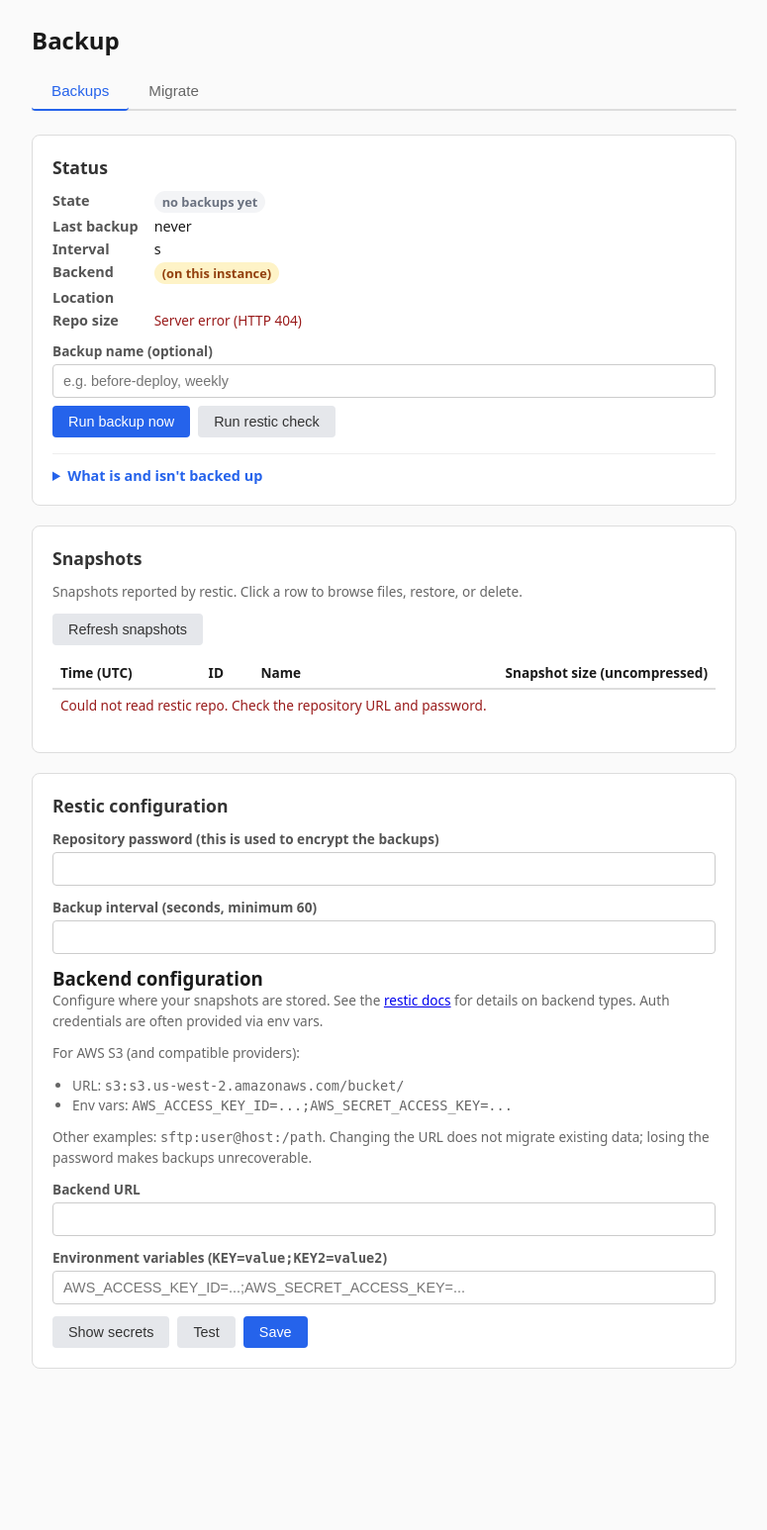
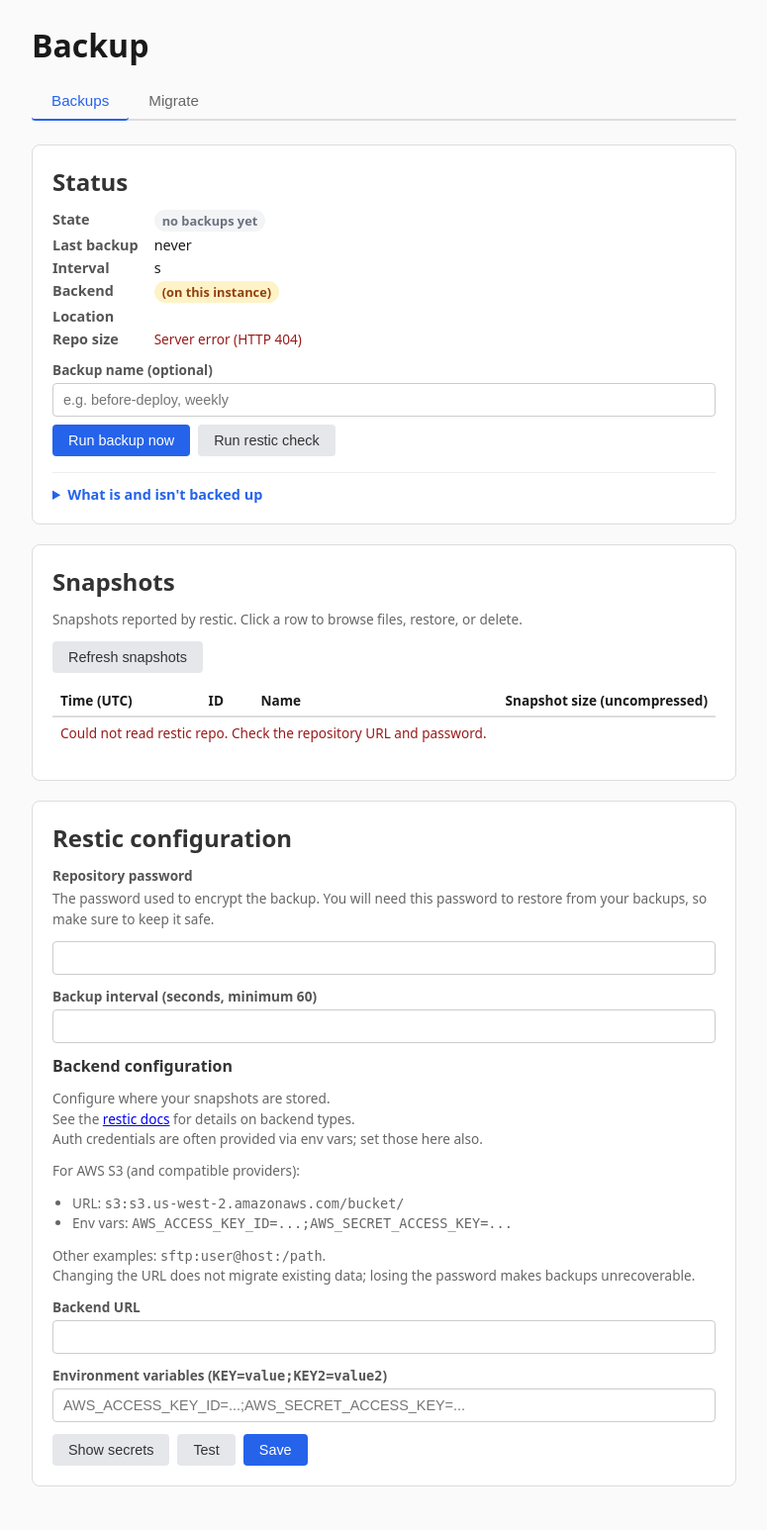
Before and after one commit to imbue-openhost/openhost-backup, a Python web app: template templates/index.html in a window 1280 px wide. Shown: the whole page at 99% size, without its empty margins (252-1027 px from the left). Before the commit the page ends 1383 px from the top, so only its background shows below. Run offline with Jinja, Linux system fonts and the light colour scheme; the template is opened without the code that fills it, so the values that code supplies are empty; some libraries are stand-ins or nearby versions.

Commit message:
manually improve help str

```diff
--- a/templates/index.html
+++ b/templates/index.html
@@ -7,8 +7,9 @@
     <style>
         * { box-sizing: border-box; margin: 0; padding: 0; }
         body { font-family: system-ui, -apple-system, sans-serif; max-width: 760px; margin: 0 auto; padding: 24px; color: #1a1a1a; background: #fafafa; }
-        h1 { font-size: 1.5rem; margin-bottom: 0; }
-        h2 { font-size: 1.1rem; margin-bottom: 12px; color: #333; }
+        h1 { font-size: 2rem; margin-bottom: 0; }
+        h2 { font-size: 1.5rem; margin-bottom: 12px; color: #333; }
+        h3 { font-size: 1.0rem; margin-bottom: 12px; color: #333; }
         section { background: white; border: 1px solid #ddd; border-radius: 8px; padding: 20px; margin-bottom: 20px; }
         label { display: block; font-size: 0.85rem; font-weight: 600; margin-bottom: 4px; color: #555; }
         input[type="text"], input[type="number"], input[type="password"] {
@@ -248,16 +249,20 @@
         <!-- Restic config -->
         <section>
             <h2>Restic configuration</h2>
-            <label>Repository password (this is used to encrypt the backups)</label>
+            <label>Repository password</label>
+            <p class="info">
+                The password used to encrypt the backup.
+                You will need this password to restore from your backups, so make sure to keep it safe.
+            </p>
             <input type="password" id="conf-repo-password" value="{{ config.repo_password or '' }}" autocomplete="off">
             <label>Backup interval (seconds, minimum 60)</label>
             <input type="number" id="conf-interval" value="{{ config.interval_seconds }}" min="60">
 
             <h3>Backend configuration</h3>
             <p class="info">
-                Configure where your snapshots are stored.
-                See the <a href="https://restic.readthedocs.io/en/stable/030_preparing_a_new_repo.html" target="_blank" rel="noopener">restic docs</a> for details on backend types.
-                Auth credentials are often provided via env vars.
+                Configure where your snapshots are stored.<br>
+                See the <a href="https://restic.readthedocs.io/en/stable/030_preparing_a_new_repo.html" target="_blank" rel="noopener">restic docs</a> for details on backend types.<br>
+                Auth credentials are often provided via env vars; set those here also.
             </p>
             <p class="info">
                 For AWS S3 (and compatible providers):
@@ -267,7 +272,7 @@
                 <li>Env vars: <code>AWS_ACCESS_KEY_ID=...;AWS_SECRET_ACCESS_KEY=...</code></li>
             </ul>
             <p class="info">
-                Other examples: <code>sftp:user@host:/path</code>.
+                Other examples: <code>sftp:user@host:/path</code>.<br>
                 Changing the URL does not migrate existing data; losing the password makes backups unrecoverable.
             </p>
             <label>Backend URL</label>
```
